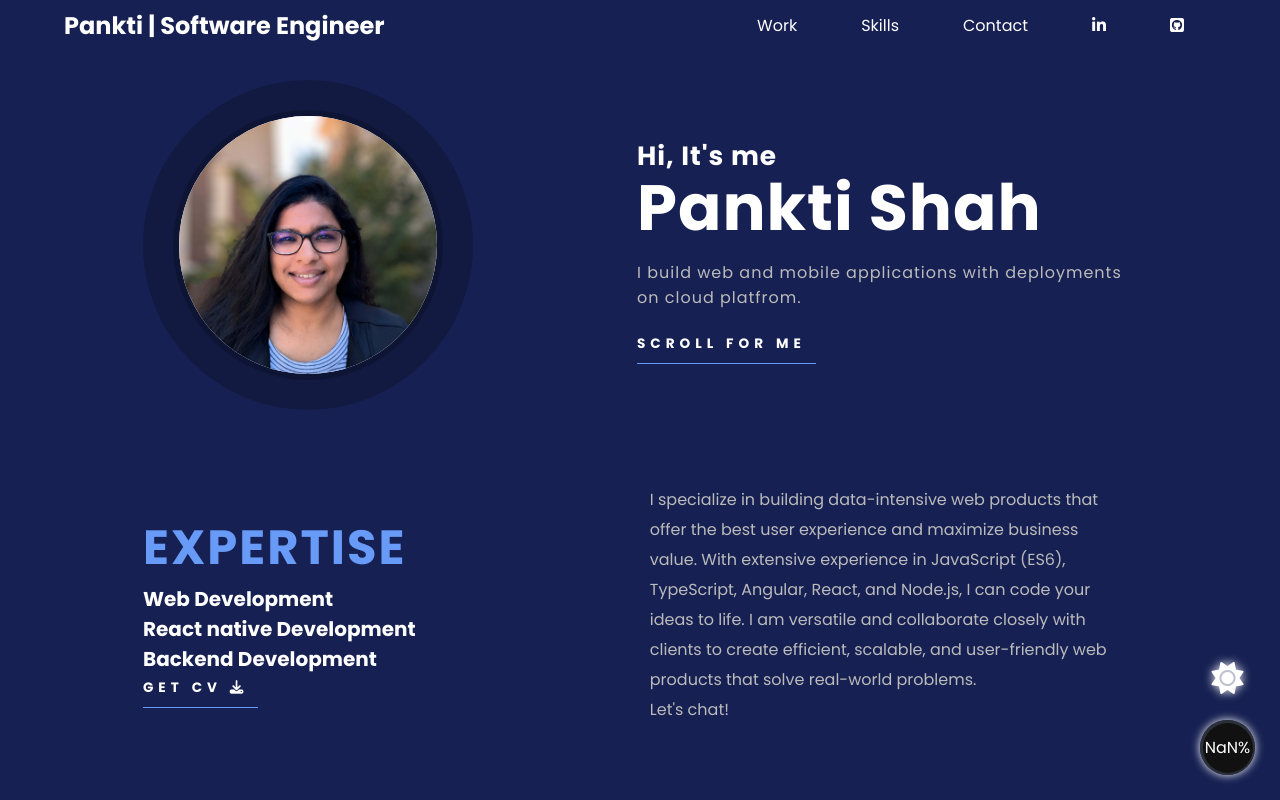
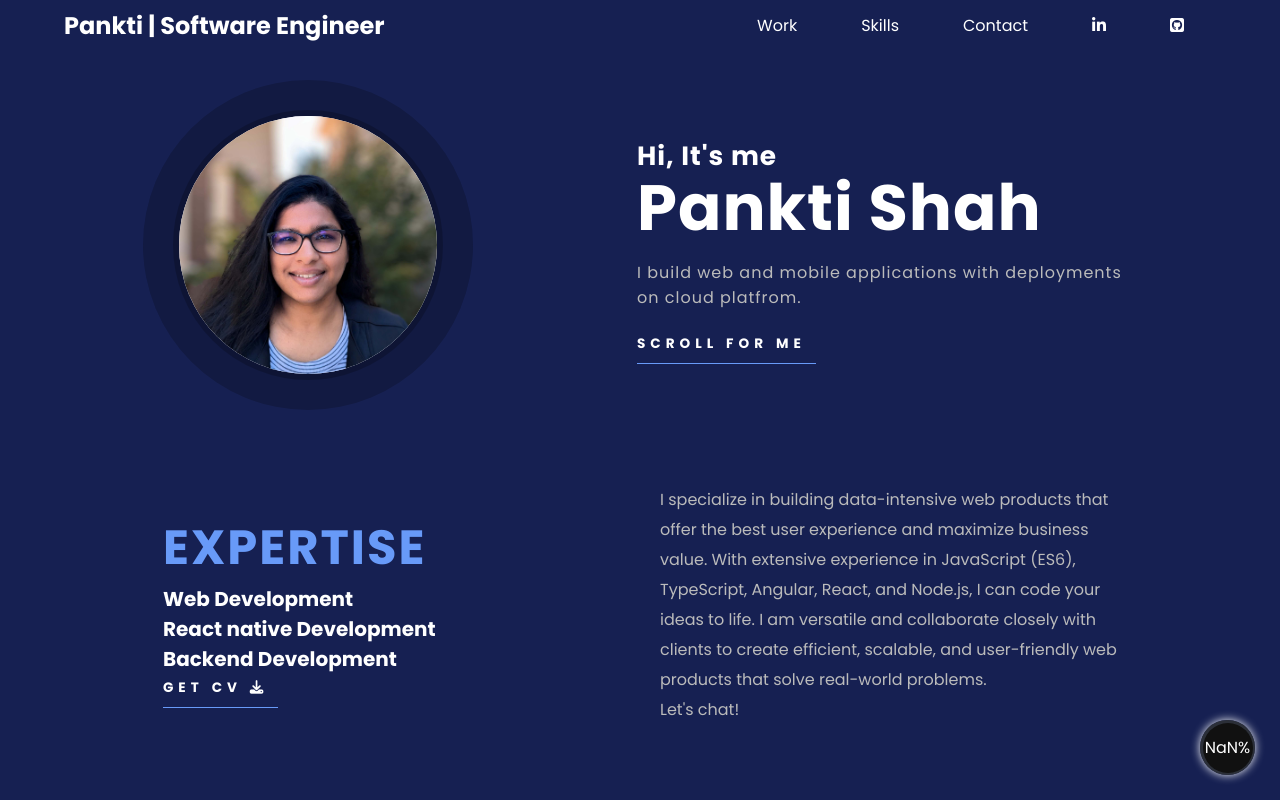
Before and after one commit to PS8924/portfolio, a React (Create React App) app: page / in a window 1280 px wide. Shown: the top 800 px of the page. Built offline with nearby package versions, Linux system fonts and the light colour scheme.

Commit message:
modifide css changes in summary section

```diff
--- a/src/App.js
+++ b/src/App.js
@@ -13,7 +13,7 @@ import Progress from "./components/Progress/Progress";
 const App = () =>{
   return (
     <>
-      <Theme />
+      {/* <Theme /> */}
       <Progress />
         <div className="wrapper">
           <Navigation/>
--- a/src/components/Summary/Summary.css
+++ b/src/components/Summary/Summary.css
@@ -9,6 +9,7 @@
 .summary-heading{
   width: 100%;
   max-width: 530px;
+  padding: 15px 20px;
 }
 
 .summary-heading h4{
```
